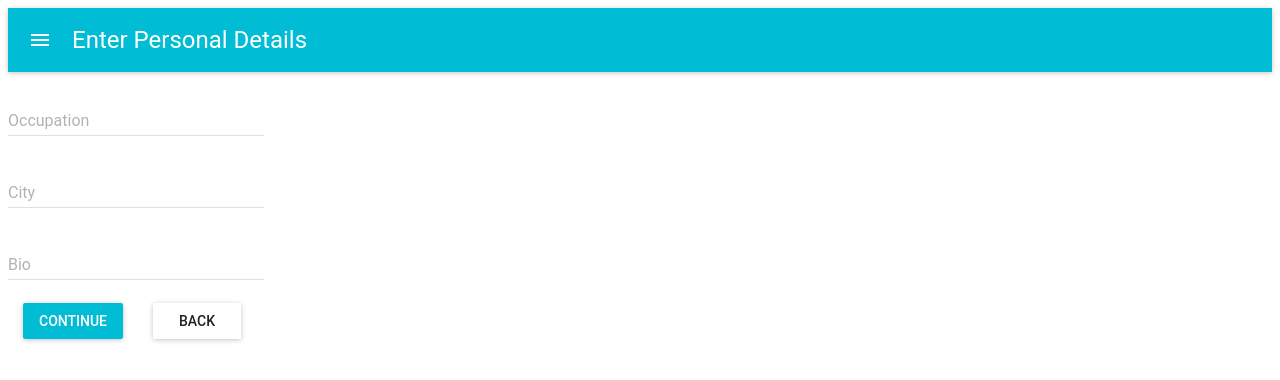
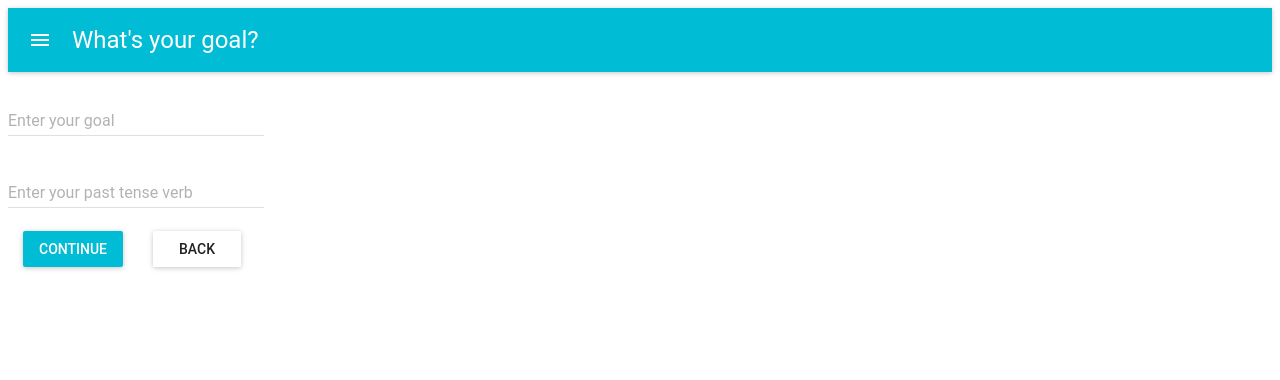
Before and after one commit to joebuono/fttf, a React app: page / in a window 1280 px wide. Both pictures are taken after a click on the button "CONTINUE". Shown: the top 380 px of the page. Built offline with nearby package versions, Linux system fonts and the light colour scheme; the HTML template or start-up script is replaced by a standard one.

Commit message:
form goal verb

```diff
--- a/client/src/components/form/Confirm.jsx
+++ b/client/src/components/form/Confirm.jsx
@@ -24,7 +24,7 @@ class FormPersonalDetails extends Component {
   }
 
   render() {
-    const { firstName, lastName, email, occupation, city, bio } = this.props.values;
+    const { firstName, lastName, email, goal, verb } = this.props.values;
     return (
       <MuiThemeProvider>
         <React.Fragment>
@@ -43,16 +43,12 @@ class FormPersonalDetails extends Component {
               secondaryText={email}
             />
             <ListItem
-              primaryText="Occupation"
-              secondaryText={occupation}
+              primaryText="Goal"
+              secondaryText={goal}
             />
             <ListItem
-              primaryText="City"
-              secondaryText={city}
-            />
-            <ListItem
-              primaryText="Bio"
-              secondaryText={bio}
+              primaryText="Verb"
+              secondaryText={verb}
             />
           </List>
           <br/>
--- a/client/src/components/form/FormPersonalDetails.jsx
+++ b/client/src/components/form/FormGoalVerb.jsx
@@ -4,7 +4,7 @@ import AppBar from 'material-ui/AppBar';
 import TextField from 'material-ui/TextField';
 import RaisedButton from 'material-ui/RaisedButton';
 
-class FormPersonalDetails extends Component {
+class FormGoalVerb extends Component {
   constructor(props) {
     super(props);
     this.state = {};
@@ -27,26 +27,19 @@ class FormPersonalDetails extends Component {
     return (
       <MuiThemeProvider>
         <React.Fragment>
-          <AppBar title="Enter Personal Details" />
+          <AppBar title="What's your goal?" />
           <TextField
-            hintText="Enter Your Occupation"
-            floatingLabelText="Occupation"
-            onChange={handleChange('occupation')}
-            defaultValue={values.occupation}
+            hintText="e.g., Meditate, Work Out"
+            floatingLabelText="Enter your goal"
+            onChange={handleChange('goal')}
+            defaultValue={values.goal}
           />
           <br/>
           <TextField
-            hintText="Enter Your City"
-            floatingLabelText="City"
-            onChange={handleChange('city')}
-            defaultValue={values.city}
-          />
-          <br/>
-          <TextField
-            hintText="Enter Your Bio"
-            floatingLabelText="Bio"
-            onChange={handleChange('bio')}
-            defaultValue={values.bio}
+            hintText="e.g., meditated, worked out, etc)"
+            floatingLabelText="Enter your past tense verb"
+            onChange={handleChange('verb')}
+            defaultValue={values.verb}
           />
           <br/>
           <RaisedButton
@@ -73,4 +66,4 @@ const styles = {
   }
 };
 
-export default FormPersonalDetails;
+export default FormGoalVerb;
--- a/client/src/components/form/GoalForm.jsx
+++ b/client/src/components/form/GoalForm.jsx
@@ -1,6 +1,6 @@
 import React, { Component } from 'react';
 import FormBasicInfo from './FormBasicInfo.jsx';
-import FormPersonalDetails from './FormPersonalDetails.jsx';
+import FormGoalVerb from './FormGoalVerb.jsx';
 import Confirm from './Confirm.jsx';
 import Success from './Success.jsx';
 
@@ -12,9 +12,8 @@ class GoalForm extends Component {
       firstName: '',
       lastName: '',
       email: '',
-      occupation: '',
-      city: '',
-      bio: '',
+      goal: '',
+      verb: '',
     }
     this.nextStep = this.nextStep.bind(this);
     this.prevStep = this.prevStep.bind(this);
@@ -47,8 +46,8 @@ class GoalForm extends Component {
 
   render() {
     const {step } = this.state;
-    const { firstName, lastName, email, occupation, city, bio } = this.state;
-    const values = { firstName, lastName, email, occupation, city, bio };
+    const { firstName, lastName, email, goal, verb } = this.state;
+    const values = { firstName, lastName, email, goal, verb };
     switch(step) {
       case 1:
         return (
@@ -60,7 +59,7 @@ class GoalForm extends Component {
         )
       case 2:
         return (
-          <FormPersonalDetails
+          <FormGoalVerb
             nextStep={this.nextStep}
             prevStep={this.prevStep}
             handleChange={this.handleChange}
```
Also changed, not shown: client/src/components/form/FormWhen.jsx (added).
